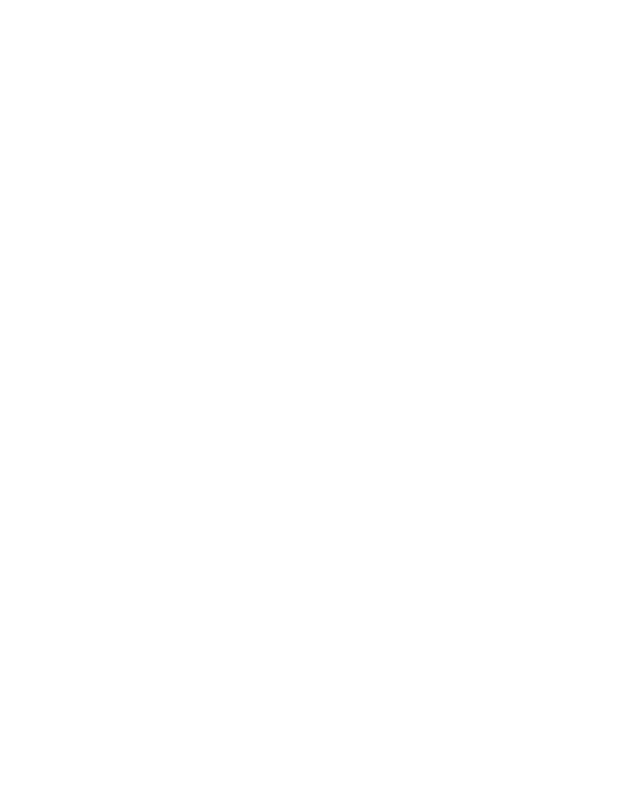
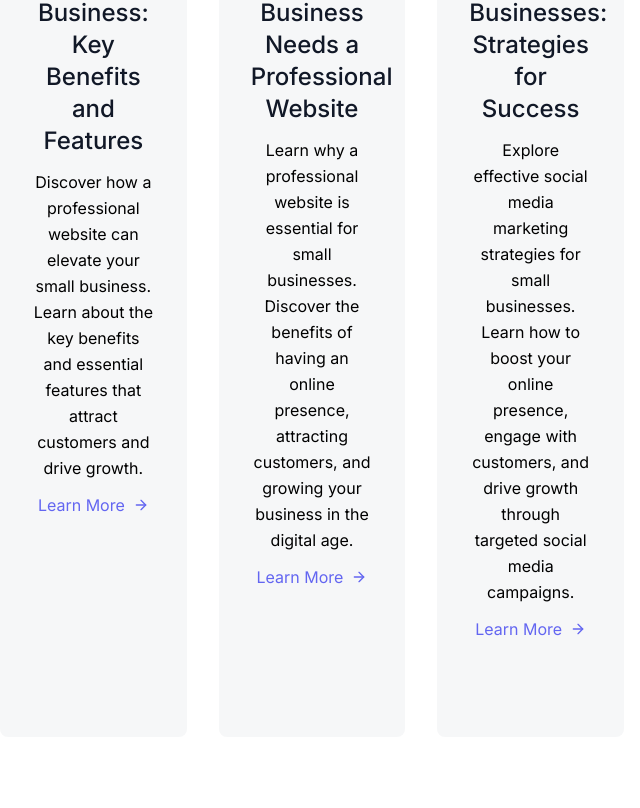
Before and after one commit to itsaniket61/evacta, a Next.js app: page /blog/how-custom-software-dev-can-transform-business in a window 1280 px wide. Shown: the part 4192-5000 px from the top of the page, without its empty margins (328-968 px from the left). Before the commit the page ends 4129 px from the top, so only its background shows below. Built offline with nearby package versions, Linux system fonts and the light colour scheme.

Commit message:
Added Recommendations section

```diff
--- a/app/blog/[slug]/page.jsx
+++ b/app/blog/[slug]/page.jsx
@@ -1,6 +1,5 @@
 import { marked } from 'marked';
 import postData from '../../../data/posts.json';
-import Head from 'next/head';
 import SidebarAd from '@/components/Ads/SidebarAd';
 import Link from 'next/link';
 
@@ -20,7 +19,9 @@
       >
         <div className='absolute inset-0 bg-black bg-opacity-50'></div>
         <div className='p-4 relative text-center w-full flex flex-col justify-center items-center h-full'>
-          <h1 className='text-white text-2xl md:text-4xl font-extrabold'>{post.title}</h1>
+          <h1 className='text-white text-2xl md:text-4xl font-extrabold'>
+            {post.title}
+          </h1>
           <h3 className='mt-2 text-gray-50'>
             <Link href={post.author.href}>
               <i>{post.author.name}</i>
@@ -36,10 +37,54 @@
           </div>
         </div>
         <div className='flex-grow w-full'>
-          <div className='shadow-lg min-h-screen p-6'>
-            <article className='markdown-body'>
+          <div>
+            <article className='markdown-body shadow-lg min-h-screen p-6'>
               <div dangerouslySetInnerHTML={getMarkdownText(post.content)} />
             </article>
+
+            <div className='p-2'>
+              <div class='container px-5 py-24 mx-auto'>
+                <div class='flex flex-wrap -m-4'>
+                  {
+                    Object.keys(postData).slice(0,4).map((postKey, idx) => {
+                      if (postKey !== postSlug) {
+                        const otherPost = postData[postKey];
+                        return (
+                          <div class='p-4 lg:w-1/3'>
+                            <div class=' hover:shadow-lg h-full bg-gray-100 bg-opacity-75 px-8 pt-16 pb-24 rounded-lg overflow-hidden text-center relative'>
+                              <h2 class='tracking-widest text-xs title-font font-medium text-gray-400 mb-1'>
+                                {otherPost.category}
+                              </h2>
+                              <h1 class='title-font sm:text-2xl text-xl font-medium text-gray-900 mb-3'>
+                                {otherPost.title}
+                              </h1>
+                              <p class='leading-relaxed mb-3'>
+                                {otherPost.description}
+                              </p>
+                              <Link class='text-indigo-500 inline-flex items-center' href={`/blog/${postKey}`}>
+                                Learn More
+                                <svg
+                                  class='w-4 h-4 ml-2'
+                                  viewBox='0 0 24 24'
+                                  stroke='currentColor'
+                                  stroke-width='2'
+                                  fill='none'
+                                  stroke-linecap='round'
+                                  stroke-linejoin='round'
+                                >
+                                  <path d='M5 12h14'></path>
+                                  <path d='M12 5l7 7-7 7'></path>
+                                </svg>
+                              </Link>
+                            </div>
+                          </div>
+                        );
+                      }
+                    })
+                  }
+                </div>
+              </div>
+            </div>
           </div>
         </div>
         <div className='flex-grow'>
--- a/components/Ads/SidebarAd.jsx
+++ b/components/Ads/SidebarAd.jsx
@@ -9,7 +9,7 @@
     <div className=''>
       <Link href={href} target='_blank' rel='noopener noreferrer' title={title}>
         <div
-          className='p-4 mb-6 text-center transition-transform transform hover:scale-105'
+          className='p-4 mb-6 text-center transition-transform transform'
           style={{ width: '300px' }}
         >
           <div className='rounded-lg overflow-hidden'>
```
